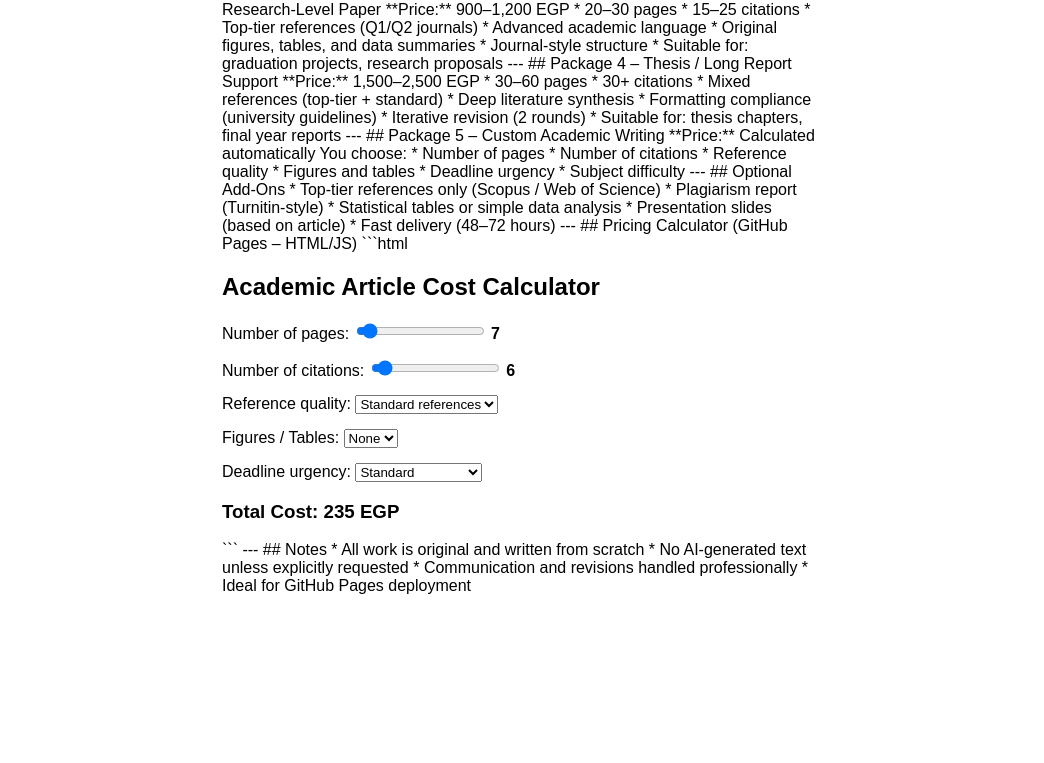
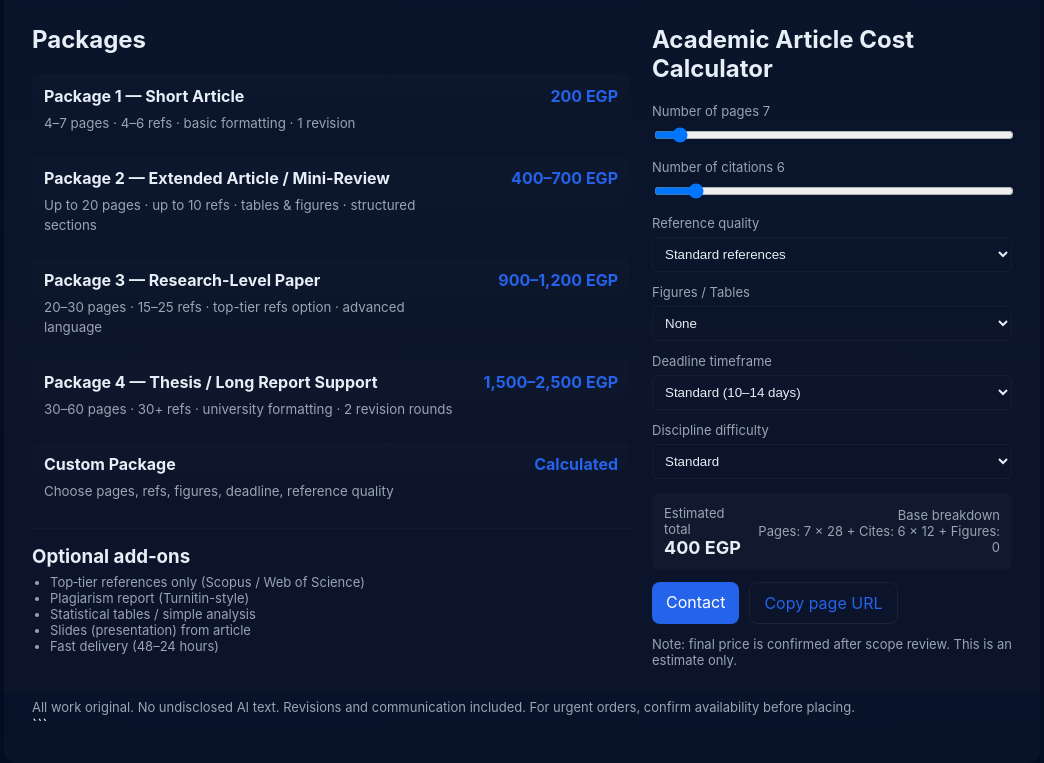
Before and after one commit to ahmdsa1/academic-writing, a plain HTML site: page index.html in a window 1280 px wide. Shown: the part 143-906 px from the top of the page, without its empty margins (118-1162 px from the left). Before the commit the page ends 800 px from the top, so only its background shows below. Drawn offline with Linux system fonts and the light colour scheme.

Commit message:
update
Updated the HTML structure and styles for the Academic Writing Services page, including new packages and pricing details.

````diff
--- a/index.html
+++ b/index.html
@@ -1,174 +1,231 @@
-# Academic Writing Services
+<!doctype html>
 
-Clear scope. Transparent pricing. Academic standards.
-
-
----
-
-## Package 1 – Short Academic Article
-
-**Price:** 200 EGP
-
-* 4–7 pages
-* 4–6 academic references
-* Standard formatting (APA / IEEE / Harvard)
-* Basic plagiarism check
-* Suitable for: short essays, course assignments, reflection papers
-
----
-
-## Package 2 – Extended Article / Mini‑Review
-
-**Price:** 400–700 EGP
-
-* Up to 20 pages
-* Up to 10 citations
-* Original tables and figures
-* Structured sections (Abstract, Introduction, Methods, Discussion)
-* Manual plagiarism control
-* Suitable for: term papers, literature reviews, capstone drafts
-
----
-
-## Package 3 – Research‑Level Paper
-
-**Price:** 900–1,200 EGP
-
-* 20–30 pages
-* 15–25 citations
-* Top‑tier references (Q1/Q2 journals)
-* Advanced academic language
-* Original figures, tables, and data summaries
-* Journal‑style structure
-* Suitable for: graduation projects, research proposals
-
----
-
-## Package 4 – Thesis / Long Report Support
-
-**Price:** 1,500–2,500 EGP
-
-* 30–60 pages
-* 30+ citations
-* Mixed references (top‑tier + standard)
-* Deep literature synthesis
-* Formatting compliance (university guidelines)
-* Iterative revision (2 rounds)
-* Suitable for: thesis chapters, final year reports
-
----
-
-## Package 5 – Custom Academic Writing
-
-**Price:** Calculated automatically
-
-You choose:
-
-* Number of pages
-* Number of citations
-* Reference quality
-* Figures and tables
-* Deadline urgency
-* Subject difficulty
-
----
-
-## Optional Add‑Ons
-
-* Top‑tier references only (Scopus / Web of Science)
-* Plagiarism report (Turnitin‑style)
-* Statistical tables or simple data analysis
-* Presentation slides (based on article)
-* Fast delivery (48–72 hours)
-
----
-
-## Pricing Calculator (GitHub Pages – HTML/JS)
-
-```html
-<!DOCTYPE html>
 <html lang="en">
 <head>
-  <meta charset="UTF-8">
-  <title>Article Price Calculator</title>
+  <meta charset="utf-8">
+  <meta name="viewport" content="width=device-width,initial-scale=1">
+  <title>Academic Writing Services — Pricing & Calculator</title>
   <style>
-    body { font-family: Arial, sans-serif; max-width: 600px; margin: auto; }
-    label { display: block; margin-top: 15px; }
-    output { font-weight: bold; }
+    :root{--bg:#0f1724;--card:#0b1220;--muted:#9aa4b2;--accent:#2563eb;--glass:rgba(255,255,255,0.03)}
+    html,body{height:100%;margin:0;font-family:Inter,Segoe UI,Roboto,Arial,sans-serif;background:linear-gradient(180deg,#041027 0%, #081127 60%);color:#e6eef6}
+    .wrap{max-width:980px;margin:36px auto;padding:28px;background:linear-gradient(180deg, rgba(255,255,255,0.02), rgba(255,255,255,0.01));border-radius:12px;box-shadow:0 6px 30px rgba(2,6,23,0.6)}
+    header{display:flex;align-items:center;gap:18px}
+    .logo{width:64px;height:64px;border-radius:10px;background:var(--glass);display:flex;align-items:center;justify-content:center;font-weight:700;color:var(--accent);font-size:20px}
+    h1{margin:0;font-size:22px}
+    p.lead{margin:6px 0 0;color:var(--muted)}
+    .grid{display:grid;grid-template-columns:1fr 360px;gap:22px;margin-top:20px}
+
+```
+.card{background:rgba(255,255,255,0.02);padding:18px;border-radius:10px}
+.packages{display:grid;gap:12px}
+.pkg{display:flex;justify-content:space-between;align-items:flex-start;padding:12px;border-radius:8px;background:linear-gradient(180deg, rgba(255,255,255,0.01), transparent)}
+.pkg .meta{max-width:72%}
+.pkg h3{margin:0 0 6px;font-size:16px}
+.pkg small{color:var(--muted)}
+.price{font-weight:700;color:var(--accent)}
+
+.calculator h2{margin-top:0}
+label{display:block;margin:12px 0 6px;color:var(--muted);font-size:13px}
+.row{display:flex;gap:10px;align-items:center}
+input[type=range]{width:100%}
+select,input[type=number]{width:100%;padding:8px;border-radius:6px;border:1px solid rgba(255,255,255,0.04);background:transparent;color:inherit}
+.small{font-size:13px;color:var(--muted)}
+.total{display:flex;justify-content:space-between;align-items:center;margin-top:14px;padding:12px;background:rgba(255,255,255,0.02);border-radius:8px}
+.cta{display:inline-block;padding:10px 14px;border-radius:8px;background:var(--accent);color:white;text-decoration:none}
+
+footer{margin-top:18px;color:var(--muted);font-size:13px}
+
+@media (max-width:920px){.grid{grid-template-columns:1fr;}.wrap{margin:18px;padding:16px}}
+```
+
   </style>
 </head>
 <body>
+  <main class="wrap">
+    <header>
+      <div class="logo">AWS</div>
+      <div>
+        <h1>Academic Writing Services</h1>
+        <p class="lead">Transparent pricing. Fast turnaround. Student-focused scope.</p>
+      </div>
+    </header>
 
+```
+<div class="grid">
+  <section class="card">
+    <h2 style="margin-top:0">Packages</h2>
+    <div class="packages">
+
+      <div class="pkg">
+        <div class="meta">
+          <h3>Package 1 — Short Article</h3>
+          <small>4–7 pages · 4–6 refs · basic formatting · 1 revision</small>
+        </div>
+        <div class="price">200 EGP</div>
+      </div>
+
+      <div class="pkg">
+        <div class="meta">
+          <h3>Package 2 — Extended Article / Mini-Review</h3>
+          <small>Up to 20 pages · up to 10 refs · tables & figures · structured sections</small>
+        </div>
+        <div class="price">400–700 EGP</div>
+      </div>
+
+      <div class="pkg">
+        <div class="meta">
+          <h3>Package 3 — Research-Level Paper</h3>
+          <small>20–30 pages · 15–25 refs · top-tier refs option · advanced language</small>
+        </div>
+        <div class="price">900–1,200 EGP</div>
+      </div>
+
+      <div class="pkg">
+        <div class="meta">
+          <h3>Package 4 — Thesis / Long Report Support</h3>
+          <small>30–60 pages · 30+ refs · university formatting · 2 revision rounds</small>
+        </div>
+        <div class="price">1,500–2,500 EGP</div>
+      </div>
+
+      <div class="pkg">
+        <div class="meta">
+          <h3>Custom Package</h3>
+          <small>Choose pages, refs, figures, deadline, reference quality</small>
+        </div>
+        <div class="price">Calculated</div>
+      </div>
+
+    </div>
+
+    <hr style="border:none;border-top:1px solid rgba(255,255,255,0.03);margin:16px 0">
+    <h3 style="margin:6px 0">Optional add‑ons</h3>
+    <ul class="small" style="margin:6px 0 0;padding-left:18px">
+      <li>Top‑tier references only (Scopus / Web of Science)</li>
+      <li>Plagiarism report (Turnitin-style)</li>
+      <li>Statistical tables / simple analysis</li>
+      <li>Slides (presentation) from article</li>
+      <li>Fast delivery (48–24 hours)</li>
+    </ul>
+
+  </section>
+
+  <aside class="card calculator">
     <h2>Academic Article Cost Calculator</h2>
 
-<label>
-  Number of pages:
-  <input type="range" id="pages" min="4" max="60" value="7" oninput="calc()">
-  <output id="pagesOut">7</output>
-</label>
+    <label>Number of pages <span id="pagesVal" class="small">7</span></label>
+    <input id="pages" type="range" min="4" max="60" value="7" oninput="update()">
 
-<label>
-  Number of citations:
-  <input type="range" id="cites" min="4" max="40" value="6" oninput="calc()">
-  <output id="citesOut">6</output>
-</label>
+    <label>Number of citations <span id="citesVal" class="small">6</span></label>
+    <input id="cites" type="range" min="0" max="60" value="6" oninput="update()">
 
-<label>
-  Reference quality:
-  <select id="refs" onchange="calc()">
+    <label>Reference quality</label>
+    <select id="refQuality" onchange="update()">
       <option value="1">Standard references</option>
-    <option value="1.4">Top‑tier journals</option>
+      <option value="1.35">Top‑tier journals</option>
     </select>
-</label>
 
-<label>
-  Figures / Tables:
-  <select id="figs" onchange="calc()">
+    <label>Figures / Tables</label>
+    <select id="figs" onchange="update()">
       <option value="0">None</option>
-    <option value="100">1–3</option>
-    <option value="200">4–6</option>
+      <option value="80">1–2 (simple)</option>
+      <option value="140">3–5 (moderate)</option>
+      <option value="220">6–10 (many)</option>
     </select>
-</label>
 
-<label>
-  Deadline urgency:
-  <select id="urgent" onchange="calc()">
+    <label>Deadline timeframe</label>
+    <select id="timeframe" onchange="update()">
+      <option value="1.00">Standard (10–14 days)</option>
+      <option value="1.05">Normal (6–9 days)</option>
+      <option value="1.15">Quick (3–5 days)</option>
+      <option value="1.30">Fast (48–72 hours)</option>
+      <option value="1.55">Urgent (24 hours)</option>
+    </select>
+
+    <label>Discipline difficulty</label>
+    <select id="difficulty" onchange="update()">
       <option value="1">Standard</option>
-    <option value="1.25">Fast (3–4 days)</option>
-    <option value="1.5">Urgent (48 hours)</option>
+      <option value="1.12">Technical (math/chemistry/CS)</option>
+      <option value="1.20">Highly technical (advanced modelling / data)</option>
     </select>
-</label>
 
-<h3>Total Cost: <span id="total">200</span> EGP</h3>
+    <div class="total">
+      <div>
+        <div class="small">Estimated total</div>
+        <div style="font-size:18px;font-weight:700" id="totalVal">200 EGP</div>
+      </div>
+      <div style="text-align:right">
+        <div class="small">Base breakdown</div>
+        <div id="breakdown" class="small">Pages: 7 × 25 + cites: 6 × 10</div>
+      </div>
+    </div>
+
+    <div style="margin-top:12px;display:flex;gap:10px">
+      <a id="contact" class="cta" href="mailto:your.email@example.com?subject=Order%20Inquiry">Contact</a>
+      <a class="cta" style="background:transparent;border:1px solid rgba(255,255,255,0.06);color:var(--accent)" href="#" onclick="copyLink()">Copy page URL</a>
+    </div>
+
+    <p class="small" style="margin-top:12px">Note: final price is confirmed after scope review. This is an estimate only.</p>
+
+  </aside>
+</div>
+
+<footer>
+  <div class="small">All work original. No undisclosed AI text. Revisions and communication included. For urgent orders, confirm availability before placing.</div>
+</footer>
+```
+
+  </main>
 
   <script>
-function calc() {
-  const pages = document.getElementById('pages').value;
-  const cites = document.getElementById('cites').value;
-  const refs = document.getElementById('refs').value;
-  const figs = document.getElementById('figs').value;
-  const urgent = document.getElementById('urgent').value;
+    const pagesEl = document.getElementById('pages');
+    const citesEl = document.getElementById('cites');
+    const refQuality = document.getElementById('refQuality');
+    const figsEl = document.getElementById('figs');
+    const timeframe = document.getElementById('timeframe');
+    const difficulty = document.getElementById('difficulty');
 
-  document.getElementById('pagesOut').value = pages;
-  document.getElementById('citesOut').value = cites;
+    function update(){
+      const pages = Number(pagesEl.value);
+      const cites = Number(citesEl.value);
+      const refMul = Number(refQuality.value);
+      const figs = Number(figsEl.value);
+      const timeMul = Number(timeframe.value);
+      const diffMul = Number(difficulty.value);
 
-  let base = pages * 25 + cites * 10;
-  let total = (base * refs * urgent) + Number(figs);
+      document.getElementById('pagesVal').innerText = pages;
+      document.getElementById('citesVal').innerText = cites;
 
-  document.getElementById('total').innerText = Math.round(total);
+      // Base pricing rules (tuned for student market in EGP)
+      // per-page base, reduces for longer works
+      const pageBaseRate = pages <= 7 ? 28 : pages <= 20 ? 26 : pages <= 30 ? 24 : 22;
+      const basePages = pages * pageBaseRate;
+      const baseCites = cites * 12;
+
+      let base = basePages + baseCites;
+
+      // Minimum floor: ensure Package 1 and 2 align
+      if(pages <= 7 && cites <= 6) base = Math.max(base,200);
+      if(pages <= 20 && cites <= 10) base = Math.max(base,400);
+
+      let total = (base + figs) * refMul * timeMul * diffMul;
+
+      // Round to nearest 5
+      total = Math.round(total/5)*5;
+
+      document.getElementById('totalVal').innerText = total + ' EGP';
+      document.getElementById('breakdown').innerText = `Pages: ${pages} × ${pageBaseRate} + Cites: ${cites} × 12 + Figures: ${figs}`;
     }
-calc();
+
+    function copyLink(){
+      navigator.clipboard.writeText(window.location.href).then(()=>{
+        alert('URL copied to clipboard');
+      });
+    }
+
+    // initial
+    update();
   </script>
 
 </body>
 </html>
-```
-
----
-
-## Notes
-
-* All work is original and written from scratch
-* No AI‑generated text unless explicitly requested
-* Communication and revisions handled professionally
-* Ideal for GitHub Pages deployment
````
Lines whose indentation alone changed are shown as unchanged.
